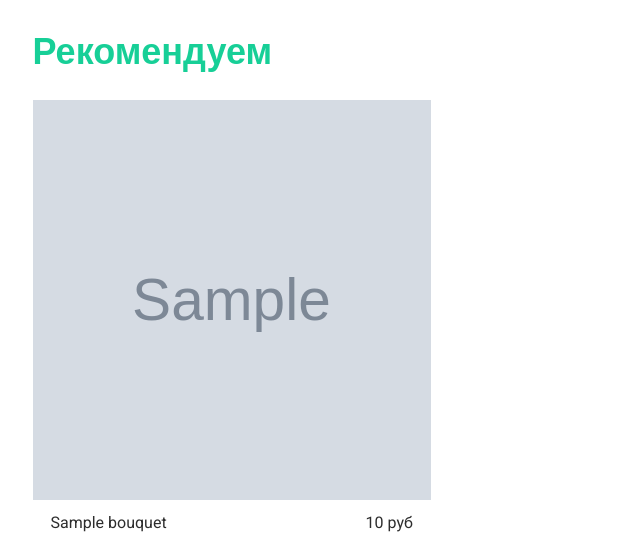
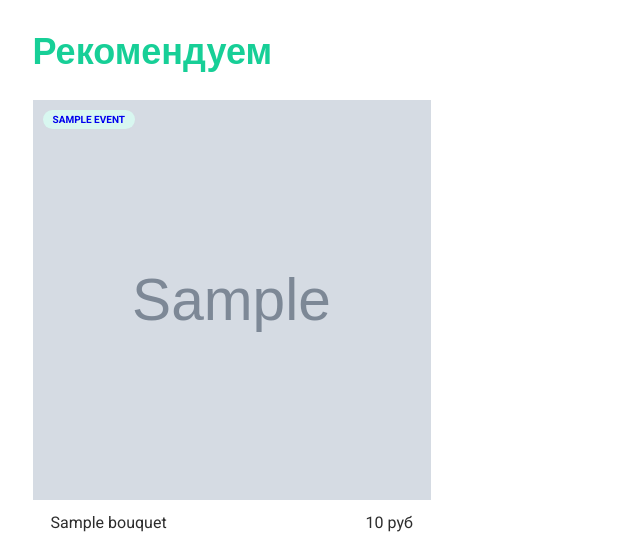
Before and after one commit to Skip-Bug/Flower-Shop, a Django app: page / in a window 1280 px wide. Shown: the part 760-1306 px from the top of the page, without its empty margins (0-640 px from the left). Run offline with Django 5.2, Linux system fonts and the light colour scheme; tables that the repository leaves empty hold one stand-in row (values such as "Sample post"); grey boxes marked "Sample" are stand-in pictures; parts of the project's set-up code (start-up, migrations or seed data) failed here and were passed over; some web fonts are replaced.

Commit message:
fix: event badges to bouquet cards

```diff
--- a/static/css/main.css
+++ b/static/css/main.css
@@ -864,19 +864,32 @@ color: #2D2D2D;
 
 opacity: 0.3;
 }
+.catalog__card {
+    position: relative;
+}
+
+.catalog__card_link {
+    display: block;
+    text-decoration: none;
+}
+
 .catalog__card_tags {
+    position: absolute;
+    top: 10px;
+    left: 10px;
     display: flex;
     flex-wrap: wrap;
     gap: 5px;
-    margin-bottom: 8px;
+    z-index: 2;
 }
 
 .badge {
-    background: #D9FAF1;
-    color: #17CF97;
-    padding: 3px 8px;
+    background: rgba(217, 250, 241, 0.9);
+    padding: 4px 10px;
     border-radius: 10px;
-    font-size: 11px;
+    font-size: 10px;
+    font-weight: 700;
     text-transform: uppercase;
     white-space: nowrap;
+    backdrop-filter: blur(2px);
 }
--- a/templates/index.html
+++ b/templates/index.html
@@ -46,9 +46,16 @@
 					{% for bouquet in recommended_bouquets %}
 						<div class="catalog__card">
 							<a href="{% url 'catalog:bouquet_detail' bouquet.slug %}" class="catalog__card_link">
+								<div class="catalog__card_tags">
+									{% for event in bouquet.events.all %}
+										<span class="badge">{{ event.name }}</span>
+									{% endfor %}
+								</div>
+
 								{% if bouquet.image %}
 									<img src="{{ bouquet.image.url }}" alt="{{ bouquet.title }}" class="catalog__card_img">
 								{% endif %}
+
 								<div class="catalog__card_info">
 									<span class="catalog__card_title">{{ bouquet.title }}</span>
 									<span class="catalog__card_price">{{ bouquet.price|floatformat:"-2" }} руб</span>
```
Also changed, not shown: templates/catalog.html (+5 -5 lines).
